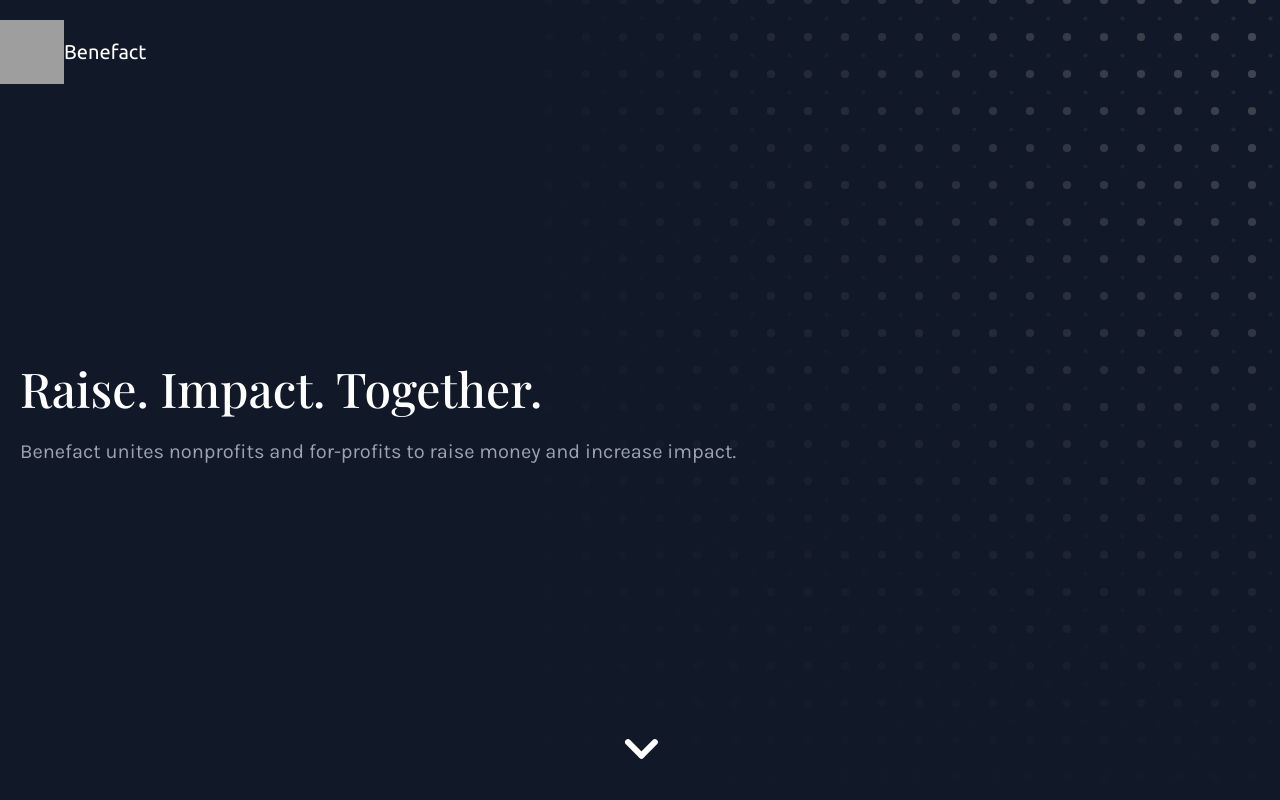
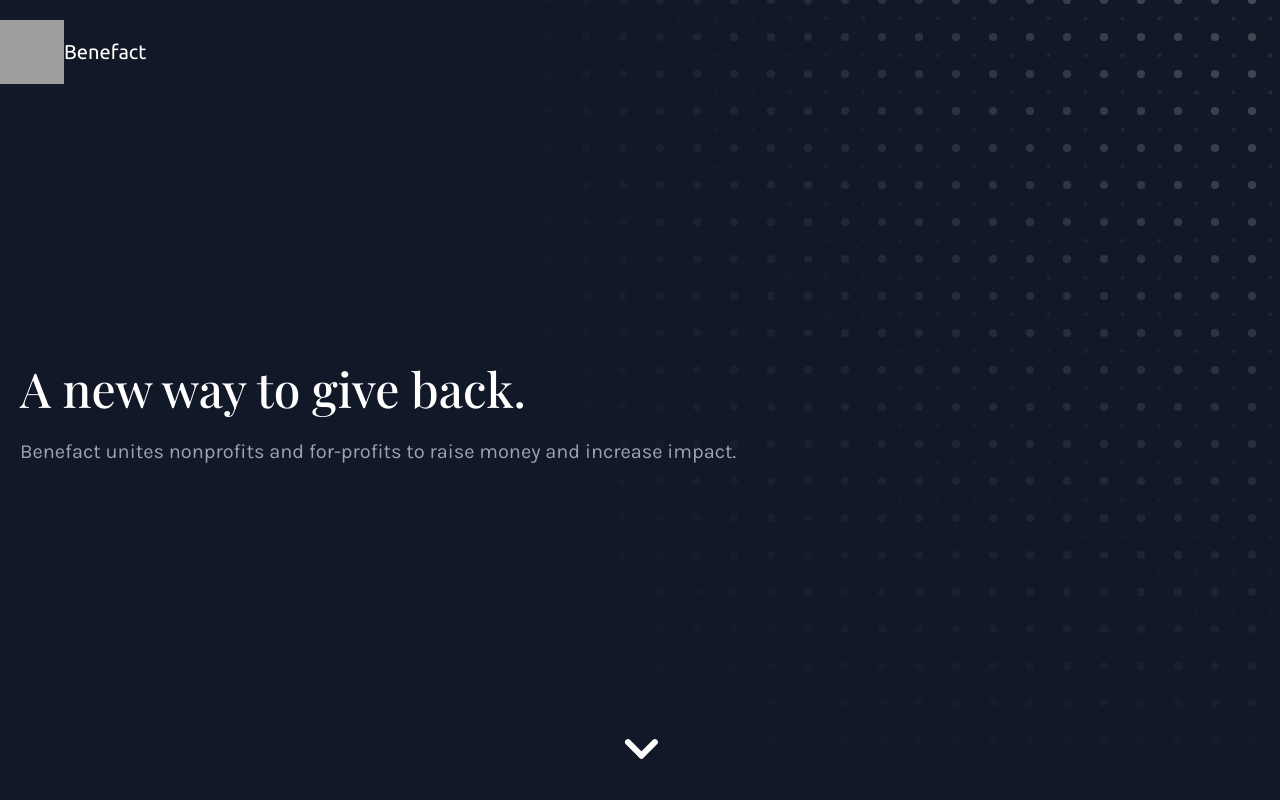
Before and after one commit to duckevinwu/nonprofit-donate, a React (Create React App) app in the folder client/: page / in a window 1280 px wide. Shown: the top 800 px of the page. Built offline with nearby package versions, Linux system fonts and the light colour scheme; grey boxes are pictures that could not be loaded.

Commit message:
change tagline of landing page

```diff
--- a/client/src/components/LandingPage.js
+++ b/client/src/components/LandingPage.js
@@ -68,7 +68,7 @@ export default class LandingPage extends React.Component {
               <div className="container mx-auto flex px-5 pt-24 pb-36 md:flex-row flex-col items-center relative">
                 <div className="lg:flex-grow flex flex-col md:items-start md:text-left mb-16 md:mb-0 items-center text-center">
                   <h1 className="playfair text-4xl md:text-5xl mb-6 font-medium text-white">
-                    Raise. Impact. Together.
+                    A new way to give back.
                   </h1>
                   <p className="text-xl leading-relaxed">
                     Benefact unites nonprofits and for-profits to raise money and increase impact.
```
